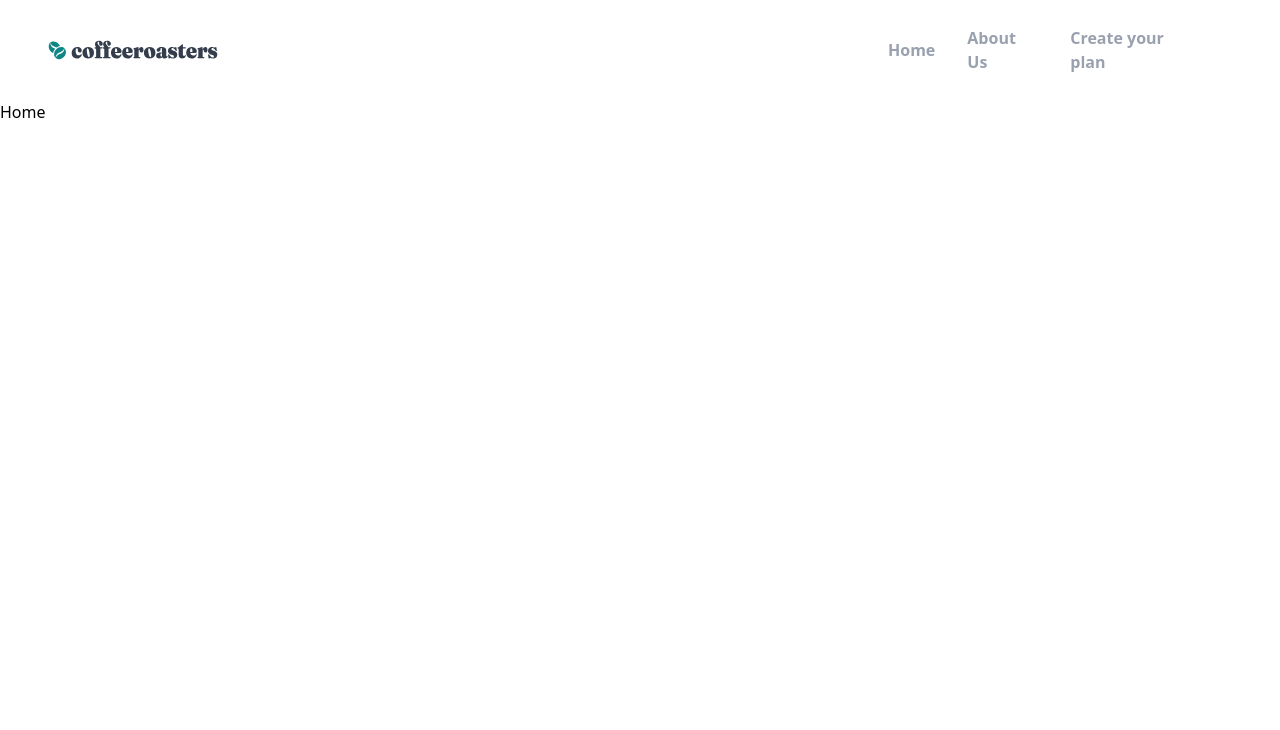
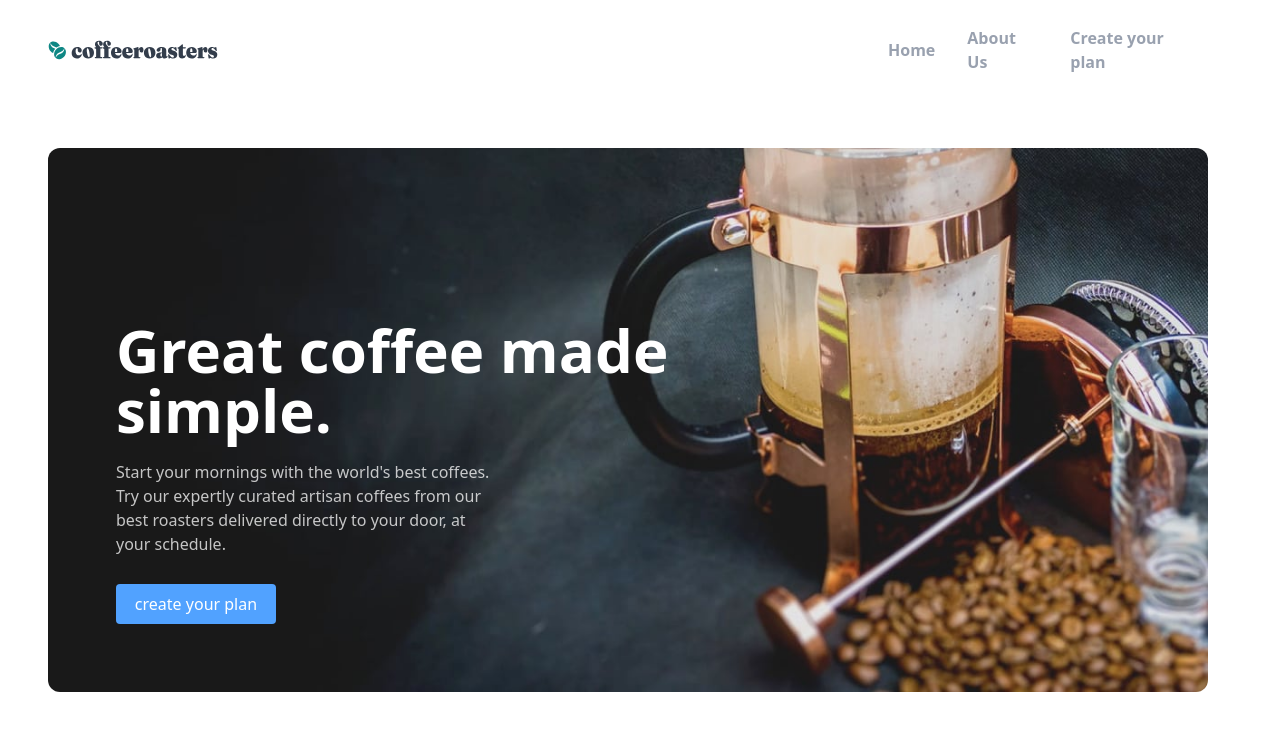
Before and after one commit to ItaloDev-Marcelo/Coffee-Roaster-V2, a React (Vite) app: page / in a window 1280 px wide. Shown: the top 730 px of the page. Built offline with nearby package versions, Linux system fonts and the light colour scheme.

Commit message:
feat: add HeroContainer and heroBank to all pages

```diff
--- a/src/pages/about/index.tsx
+++ b/src/pages/about/index.tsx
@@ -1,8 +1,21 @@
-import React from 'react'
+
+import HeroContainer from '../../components/Hero/HeroSection'
+import { HeroBank } from '../../components/Hero/utils/HeroBank'
+
 
 const AboutUs = () => {
+
+  const title = 'About Us'
+  const subtitle = 'Coffeeroasters began its journey of exotic discovery in 1999, highlighting stories of coffee from around the world. We have since been dedicated to bring the perfect cup - from bean to brew - in every shipment.'
+
+
   return (
-    <div>About Us</div>
+    <>
+      <main className='flex flex-col justify-center items-center '>
+          <HeroContainer photoType={HeroBank.About} type='About'
+           title={title} subtitle={subtitle} btn='create your plan' btnActive={false} />
+    </main>
+    </>
   )
 }
 
--- a/src/pages/home/index.tsx
+++ b/src/pages/home/index.tsx
@@ -1,8 +1,19 @@
-import React from 'react'
+
+import HeroContainer from '../../components/Hero/HeroSection'
+import { HeroBank } from '../../components/Hero/utils/HeroBank'
 
 const Home = () => {
+
+  const title = 'Great coffee made simple.'
+  const sub = 'Start your mornings with the world\'s best coffees. Try our expertly curated artisan coffees from our best roasters delivered directly to your door, at your schedule.'
+
   return (
-    <div>Home</div>
+    <>
+      <main className='flex flex-col justify-center items-center '>
+          <HeroContainer photoType={HeroBank.Home} type='Home'
+           title={title} subtitle={sub} btn='create your plan' btnActive={true} />
+      </main>
+    </>
   )
 }
 
--- a/src/pages/plan/index.tsx
+++ b/src/pages/plan/index.tsx
@@ -1,8 +1,20 @@
-import React from 'react'
+
+import HeroContainer from '../../components/Hero/HeroSection'
+import { HeroBank } from '../../components/Hero/utils/HeroBank'
+
 
 const CreateYourPlan = () => {
+
+  const title = 'Create a plan'
+  const subtitle = 'Build a subscription plan that best fits your needs. We offer an assortment of the best artisan coffees from around the globe delivered fresh to your door.'
+
   return (
-    <div>Create Your Plan</div>
+    <>
+       <main className='flex flex-col justify-center items-center '>
+                <HeroContainer photoType={HeroBank.Plan} type='Plan'
+                 title={title} subtitle={subtitle} btn='' btnActive={false} />
+        </main>
+    </>
   )
 }
 
```
